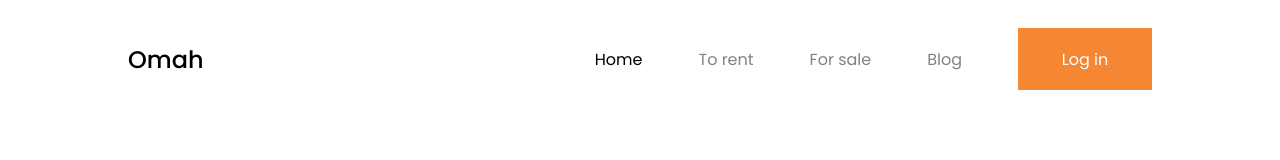
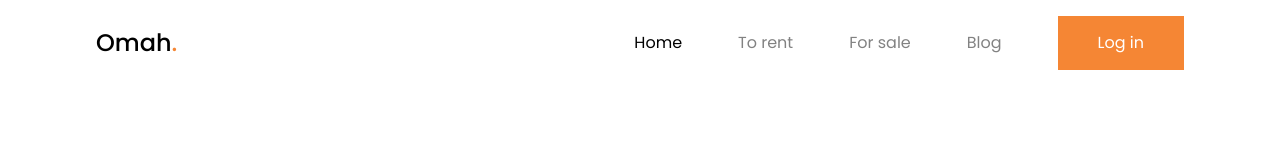
Before and after one commit to al-kawsar/omah-web-design, a plain HTML site: page index.html in a window 1280 px wide. Drawn offline with Linux system fonts and the light colour scheme.

Commit message:
fix: nav btn login and padding nav

```diff
--- a/index.html
+++ b/index.html
@@ -2,7 +2,7 @@
 <html>
   <head>
     <title>Omah</title>
-    <link rel="stylesheet" href="style.css">
+    <link rel="stylesheet" href="style.css" />
   </head>
   <body>
       <header>
--- a/style.css
+++ b/style.css
@@ -18,9 +18,13 @@ a {
     text-decoration: none;
 }
 
+header {
+    width: 85%;
+    margin: 1rem auto;
+}
+
 nav {
     width: 100%;
-    padding: 28px 128px;
     display: flex;
     justify-content: space-between;
     align-items: center;
@@ -30,6 +34,11 @@ nav {
     font-size: 24px;
     color: black;
     font-weight: 500;
+}
+
+.logo::after {
+    content: ".";
+    color: #F58634;
 }
 
 .nav-list {
@@ -51,10 +60,10 @@ nav {
 
 .btn-login {
     color: #fff;
-    background-color: #F58634;
+    font-weight: 400;
     display: flex;
     align-items: center;
     justify-content: center;
-    width: 134px;
-    height: 62px;
+    padding: .9rem 2.5rem;
+    background-color: #F58634;
 }
```
Lines whose indentation alone changed are shown as unchanged.
